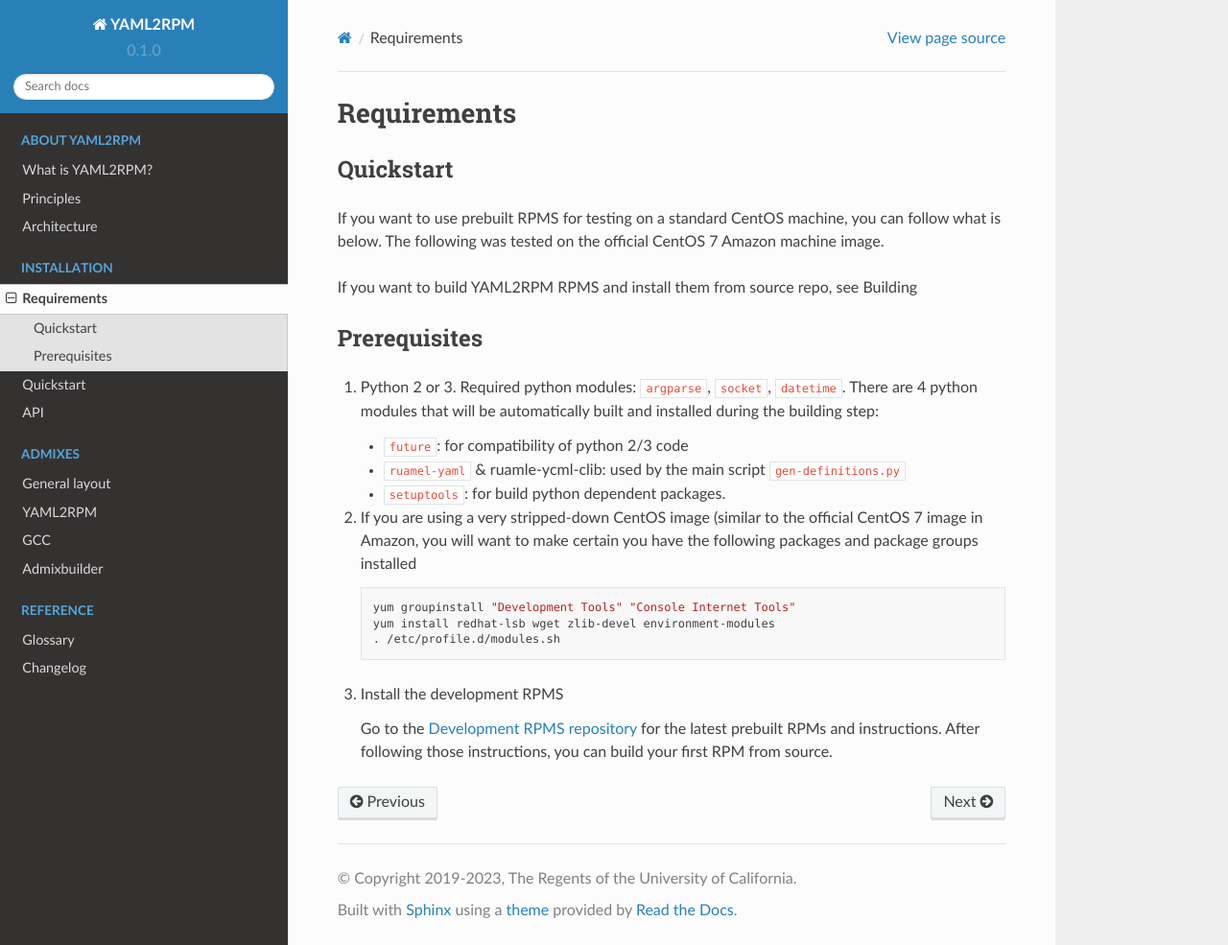
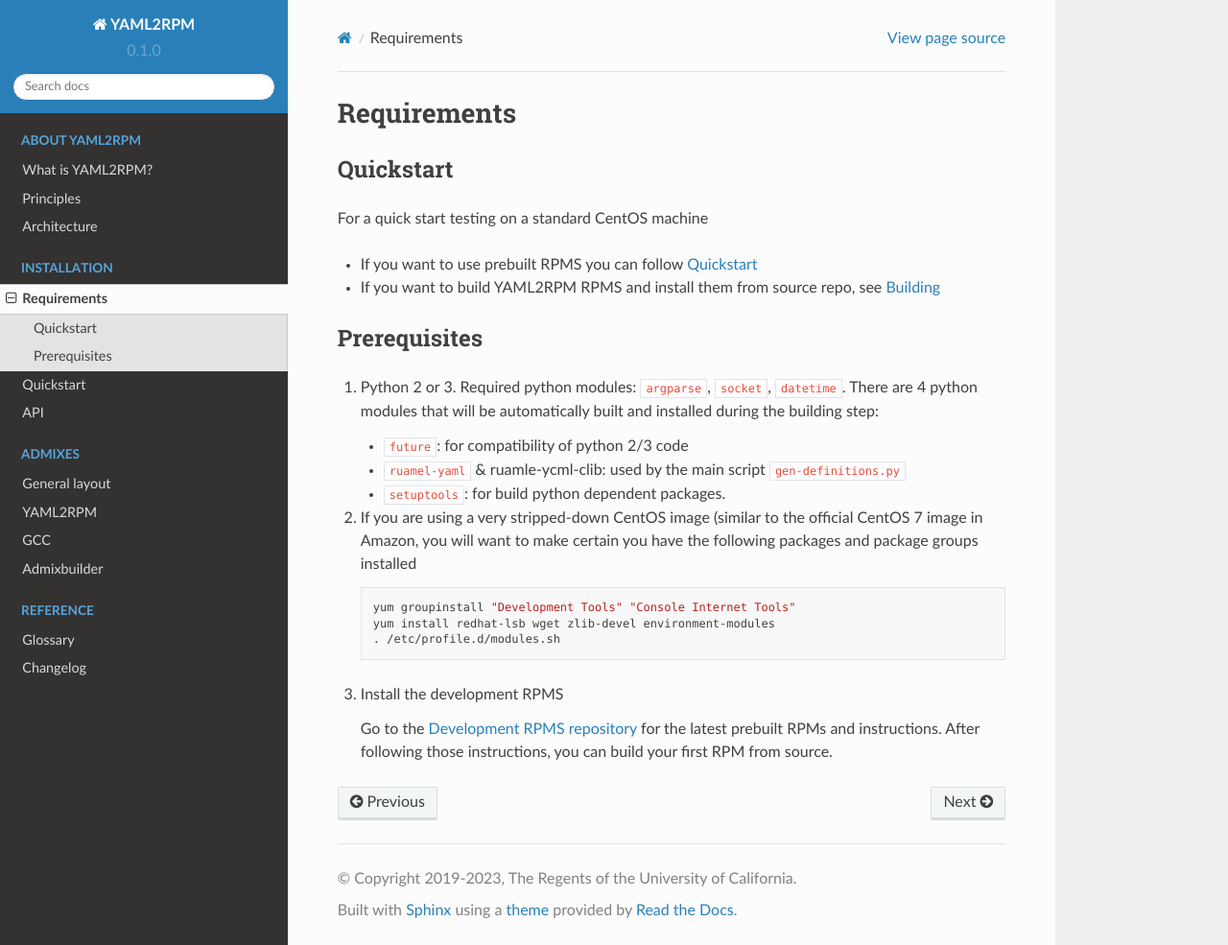
Before and after one commit to RCIC-UCI-Public/yaml2rpm-docs, a Sphinx documentation site: the page built from docs/source/installation/requirements.rst, in a window 1280 px wide and 985 px high. Shown: the whole window at 96% size. Built offline with Sphinx 7.4.7 and the Read the Docs theme 2.0.0, drawn with Linux system fonts in a browser that asks for light colours.

Commit message:
add cross links to another document and a section in another document.

```diff
--- a/docs/source/installation/requirements.rst
+++ b/docs/source/installation/requirements.rst
@@ -1,16 +1,15 @@
+.. _requirements:
+
 Requirements
 =============
-
-.. _requirements:
-
 
 Quickstart
 ----------
 
-If you want to use prebuilt RPMS for testing on a standard CentOS machine, you can follow what is below. The following was
-tested on the official CentOS 7 Amazon machine image.
+For a quick start testing on a standard CentOS machine
 
-If you want to build YAML2RPM RPMS and install them from source repo, see Building
+- If you want to use prebuilt RPMS you can follow :doc:`quickstart`
+- If you want to build YAML2RPM RPMS and install them from source repo, see :ref:`building rpm`
 
 Prerequisites
 --------------
```
